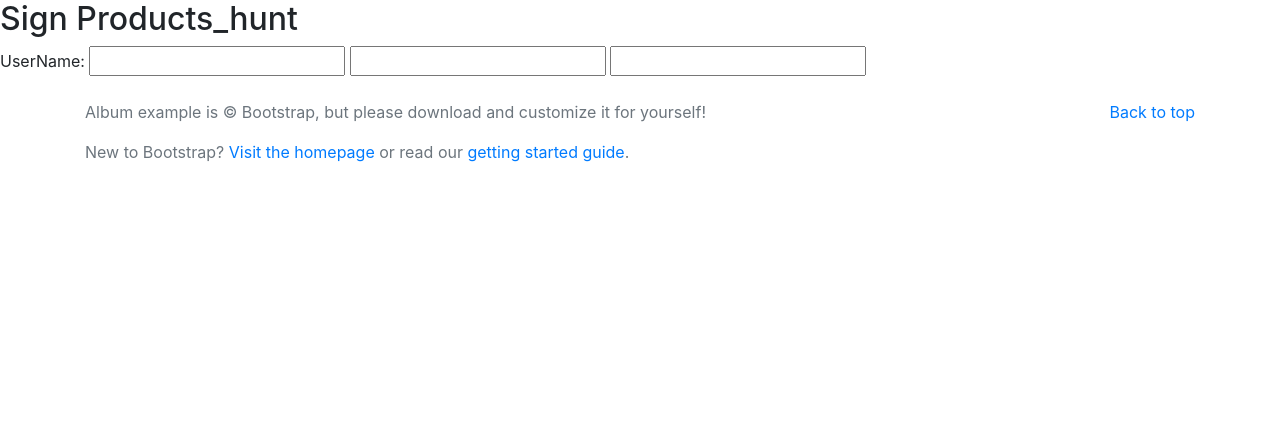
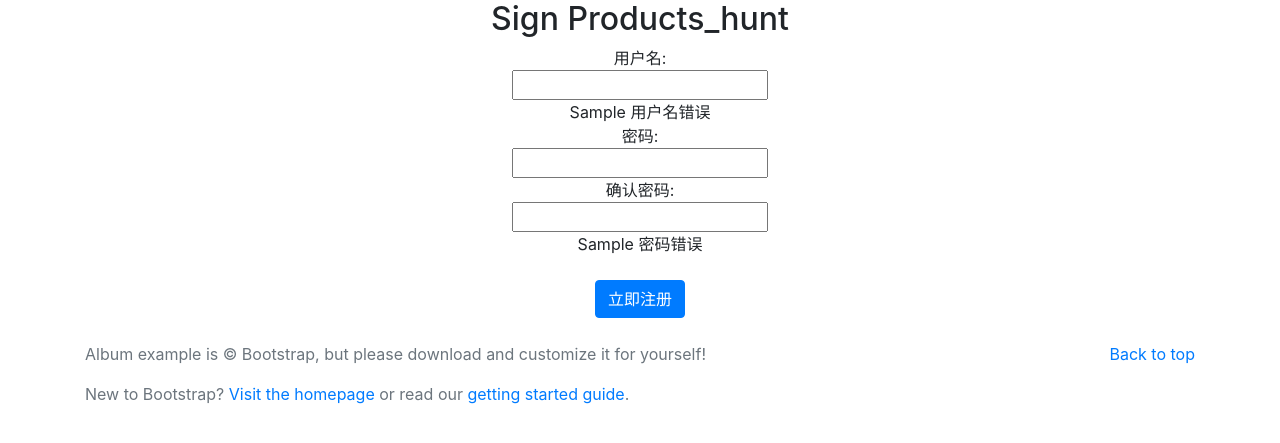
Before and after one commit to weixiaosmile010203/django, a Django app: template PythonCloud/PYC05/product_hunt/account/templates/signup.html in a window 1280 px wide. Shown: the part 58-501 px from the top of the page. Run offline with Django 3.2, Linux system fonts and the light colour scheme; the template is opened without the code that fills it: most values are stand-ins (such as "Sample title", 1, 10 or a date in 2020); some libraries are stand-ins or nearby versions.

Commit message:
添加网站的注册用户功能

```diff
--- a/PythonCloud/PYC05/product_hunt/account/templates/signup.html
+++ b/PythonCloud/PYC05/product_hunt/account/templates/signup.html
@@ -1,10 +1,26 @@
 {% extends "theme.html" %}
 {% block content %}
-<h2>Sign Products_hunt</h2>
-<form>
-		UserName:
-		<input type='text' name='username'>
-		<input type='password' name='password'>
-		<input type='password' name=''>
+<h2 align='center'>Sign Products_hunt</h2>
+<form method='POST' action=' {% url 'signup' %} 'align='center'>
+		{% csrf_token %}
+		用户名:
+		<br>
+		<input type='text' name='用户名'>
+		<br>
+		{{ 用户名错误  }}
+		<br>
+		密码:
+		<br>
+		<input type='password' name='密码'>
+		<br>
+		确认密码:
+		<br>
+		<input type='password' name='确认密码'>
+		<br>
+		{{ 密码错误  }}
+		<br>
+		<br>
+		<input class='btn btn-primary' type='submit' value="立即注册">
+		<br>
 </form>
 {% endblock content %}
--- a/PythonCloud/PYC05/product_hunt/product_hunt/urls.py
+++ b/PythonCloud/PYC05/product_hunt/product_hunt/urls.py
@@ -18,6 +18,6 @@
 import products.views
 urlpatterns = [
     path('admin/', admin.site.urls),
-    path('', products.views.products),
+    path('', products.views.products, name='首页'),
     path('account/',include('account.urls'))
 ]
```
Also changed, not shown: PythonCloud/PYC05/product_hunt/account/views.py (+17 -2 lines).
